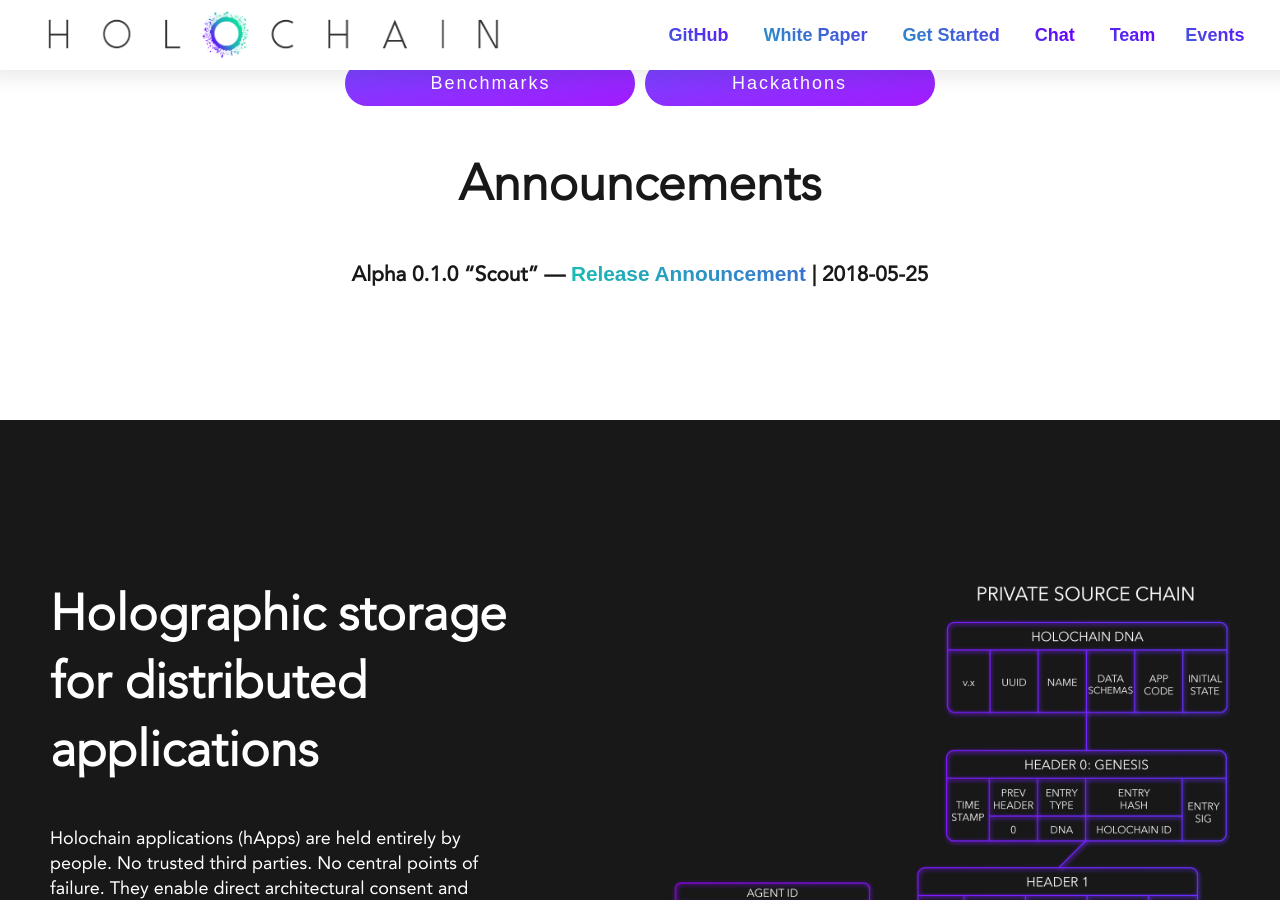
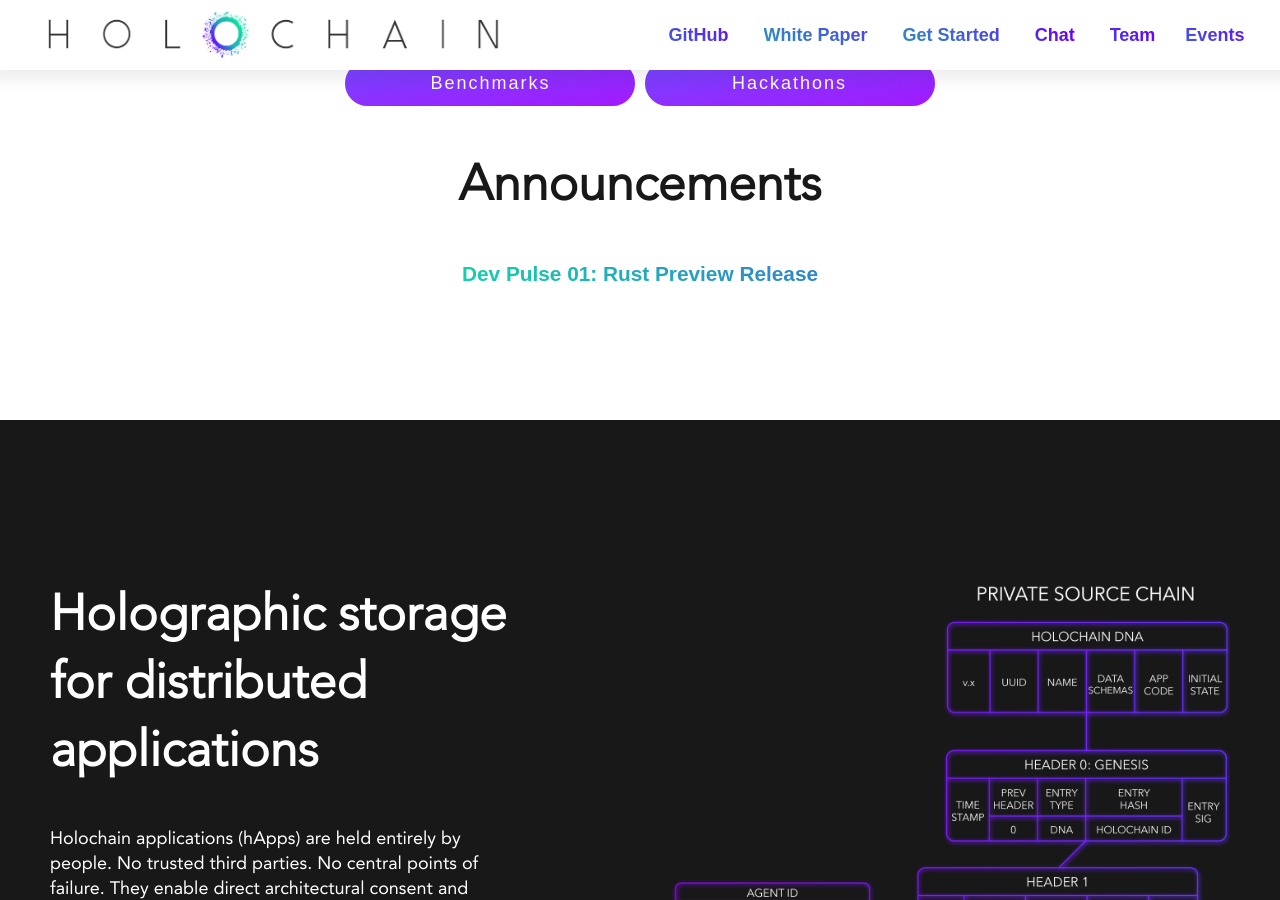
Before and after one commit to holochain/website, a Jekyll site: the page built from index.md, in a window 1280 px wide and 900 px high, scrolled down 7878 px. Built offline with Jekyll 4.4.1, drawn with Linux system fonts in a browser that asks for light colours; nearby versions of some CDN libraries; some of the changed text lies outside the part shown.

Commit message:
Update Homepage
Hackathons updated, announcements updated.

```diff
--- a/_layouts/home.html
+++ b/_layouts/home.html
@@ -114,11 +114,11 @@
 	  <div class="column-hackathon column">
 	    <div class="hackathon-content">
 	      <h3 class="text-center">Upcoming Hackathons</h3>
-        <!--<h3 class="text-center"> <a href="#curve-hackathon">Stay Tuned!</a> </h3>-->
-          {% assign events = site.events | sort: "sort-date" %}
+        <h3 class="text-center"> <a href="#curve-hackathon">Stay Tuned!</a> </h3>
+          <!--{% assign events = site.events | sort: "sort-date" %}
 	           {% for event in events %}
 		            <p class="text-center"><a class="button button-hackathon" href="{{ event.url }}">{{ event.location }}, {{ event.date_txt }}</a></p>
-	           {% endfor %}
+	           {% endfor %}-->
 	    </div>
 	  </div>
 	  <div class="column-hackathon column">
--- a/_sections/resources.html
+++ b/_sections/resources.html
@@ -17,7 +17,7 @@
         <a class=\"button\" target=\"_blank\" href=\"https://github.com/holochain/benchmarks\">Benchmarks</a>
         <a class=\"button\" href=\"/#curve-hackathon\">Hackathons</a></p>
         <h2>Announcements</h2>
-        <p style=\"font-weight: 600; font-size: 1.3em;\">Alpha 0.1.0 “Scout” &mdash; <a href=\"/releases/Holochain-Alpha-Scout-Release-Announcement.pdf\">Release Announcement</a> | 2018-05-25</p>
+        <p style=\"font-weight: 600; font-size: 1.3em;\"><a href=\"https://medium.com/holochain/rust-preview-release-2c64a6c6326d\" rel=\"nofollow\" target=\"_blank\">Dev Pulse 01: Rust Preview Release</a></p>
         "
     section: resources
     text_align: Center
```
